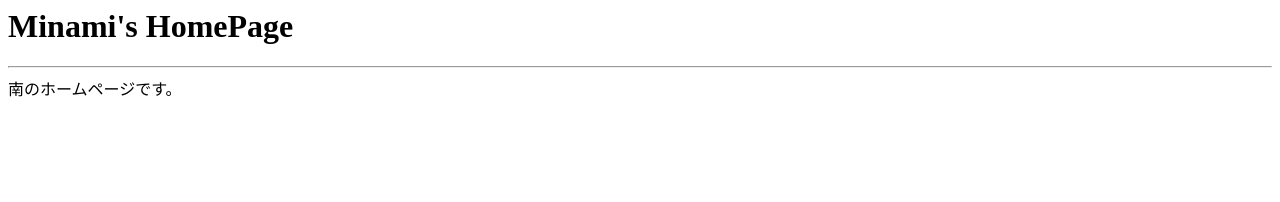
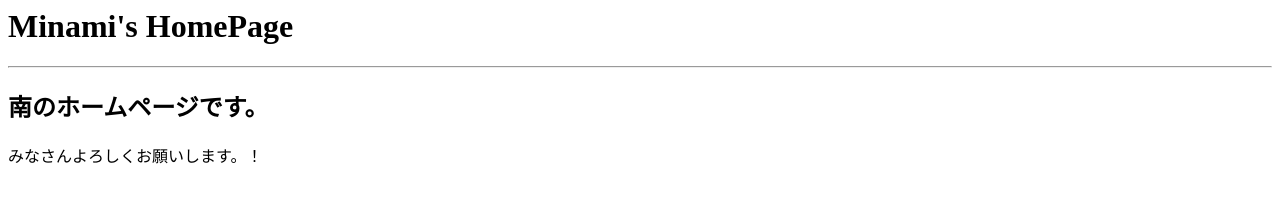
Before and after one commit to KT72/design, a plain HTML site: page html/hm373.html in a window 1280 px wide. Drawn offline with Linux system fonts and the light colour scheme.

Commit message:
修正しました

```diff
--- a/html/hm373.html
+++ b/html/hm373.html
@@ -5,6 +5,8 @@
 <body>
 <h1>Minami's HomePage</h1>
 <hr>
-南のホームページです。
+<h2>南のホームページです。</h2>
+みなさんよろしくお願いします。！
+
 </body>
 </html>
```
